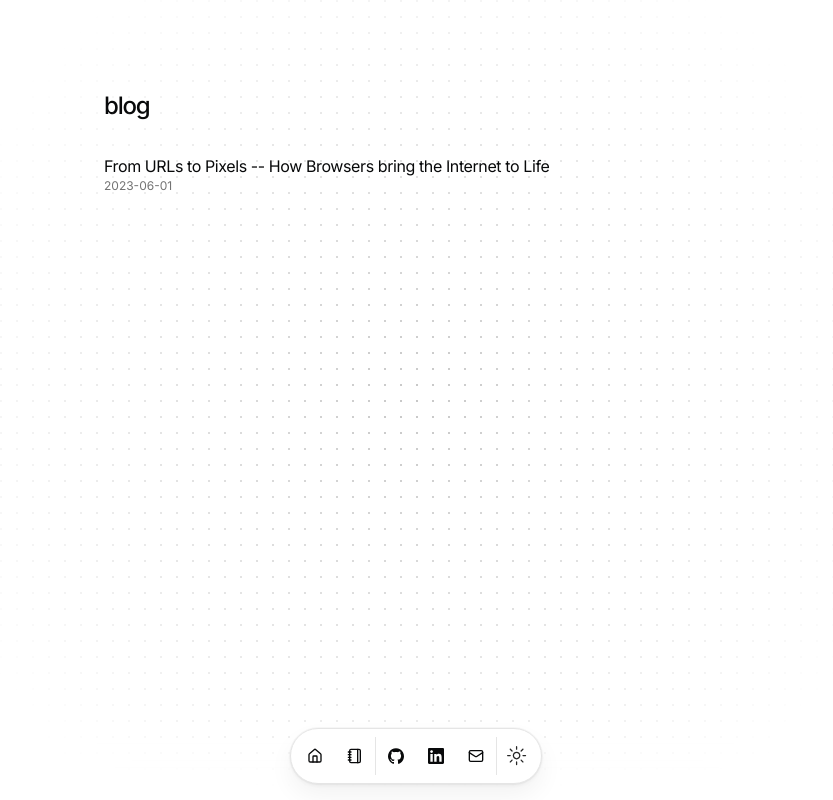
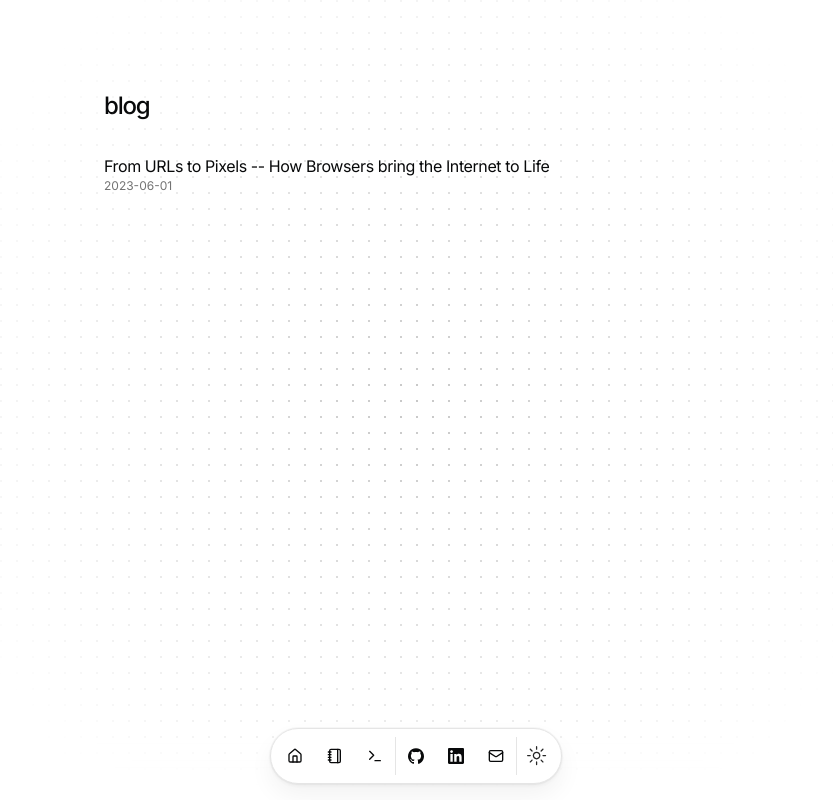
Before and after one commit to shxntanu/portfolio-v2, a Next.js app: page /blog in a window 1280 px wide. Shown: the whole page, without its empty margins (224-1057 px from the left). Built offline with nearby package versions, Linux system fonts and the light colour scheme.

Commit message:
Add terminal to the navbar

```diff
--- a/src/data/resume.tsx
+++ b/src/data/resume.tsx
@@ -1,5 +1,5 @@
 import { Icons } from "@/components/icons";
-import { HomeIcon, NotebookIcon } from "lucide-react";
+import { HomeIcon, NotebookIcon, Terminal } from "lucide-react";
 
 export const DATA = {
     name: "Shantanu Wable",
@@ -59,6 +59,7 @@ export const DATA = {
     navbar: [
         { href: "/", icon: HomeIcon, label: "Home" },
         { href: "/blog", icon: NotebookIcon, label: "Blog" },
+        {href: "https://terminal.shxntanu.tech", icon: Terminal, label: "Terminal"}
     ],
     contact: {
         email: "shantanuwable2003@gmail.com",
```
